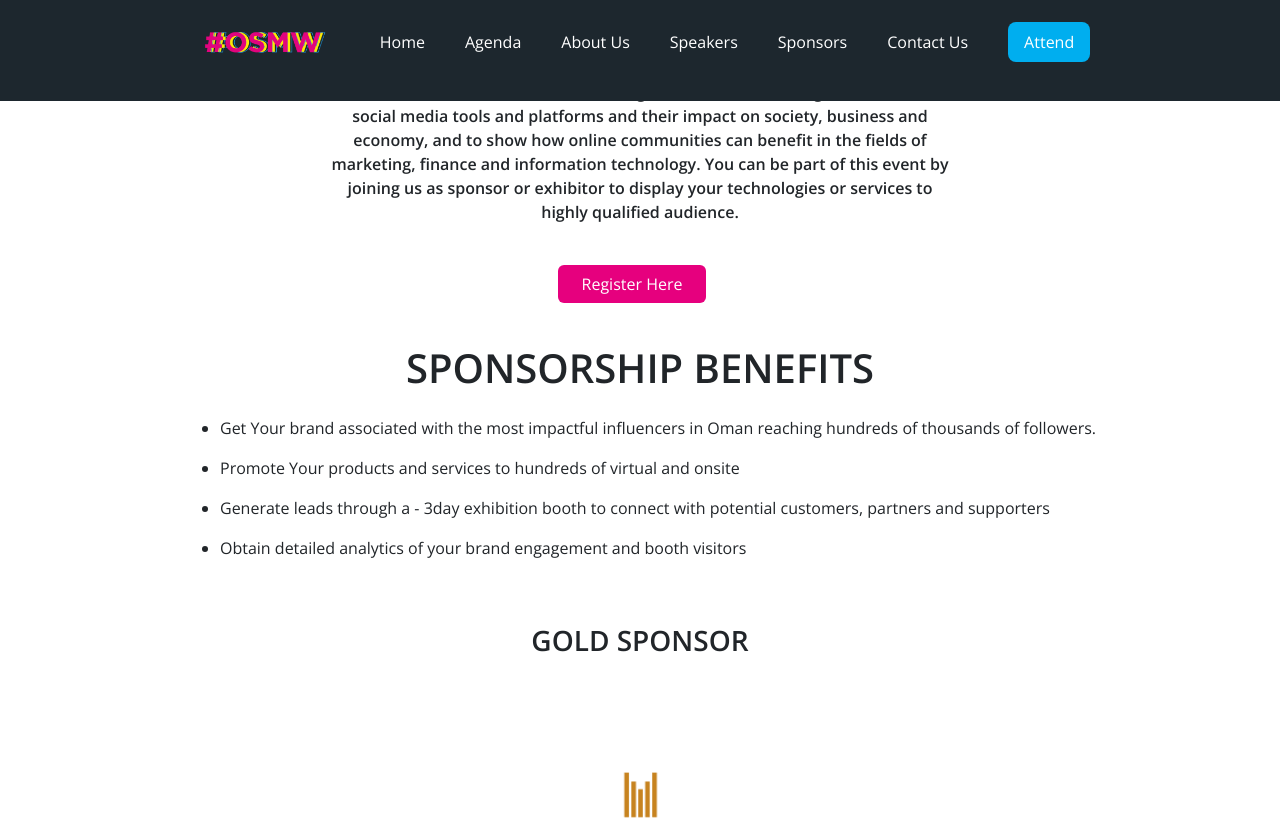
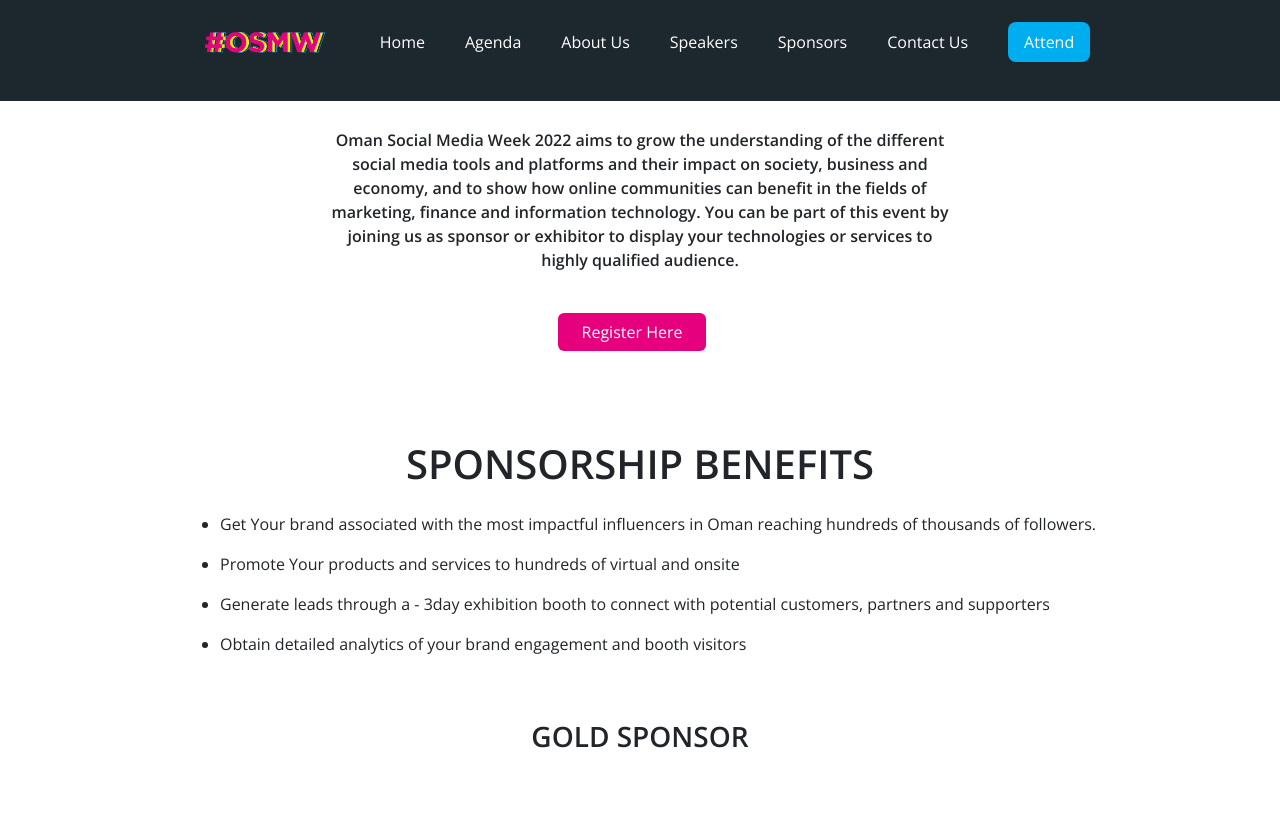
Before and after one commit to hoseinsedaqat/Osmw, a Vue app: page /sponsorship in a window 1280 px wide. Shown: the top 820 px of the page. Built offline with nearby package versions, Linux system fonts and the light colour scheme.

Commit message:
add/new-chnages-p6

```diff
--- a/src/views/Sponsorship/SponsorshipView.vue
+++ b/src/views/Sponsorship/SponsorshipView.vue
@@ -9,7 +9,7 @@
           </div>
         </div> -->
         <div class="row">
-          <div class="col-md-7 mx-auto">
+          <div class="col-md-7 mx-auto my-5">
             <p class="text-center font-weight-bold">
               Oman Social Media Week 2022 aims to grow the understanding of the different
               social media tools and platforms and their impact on society, business and
```
